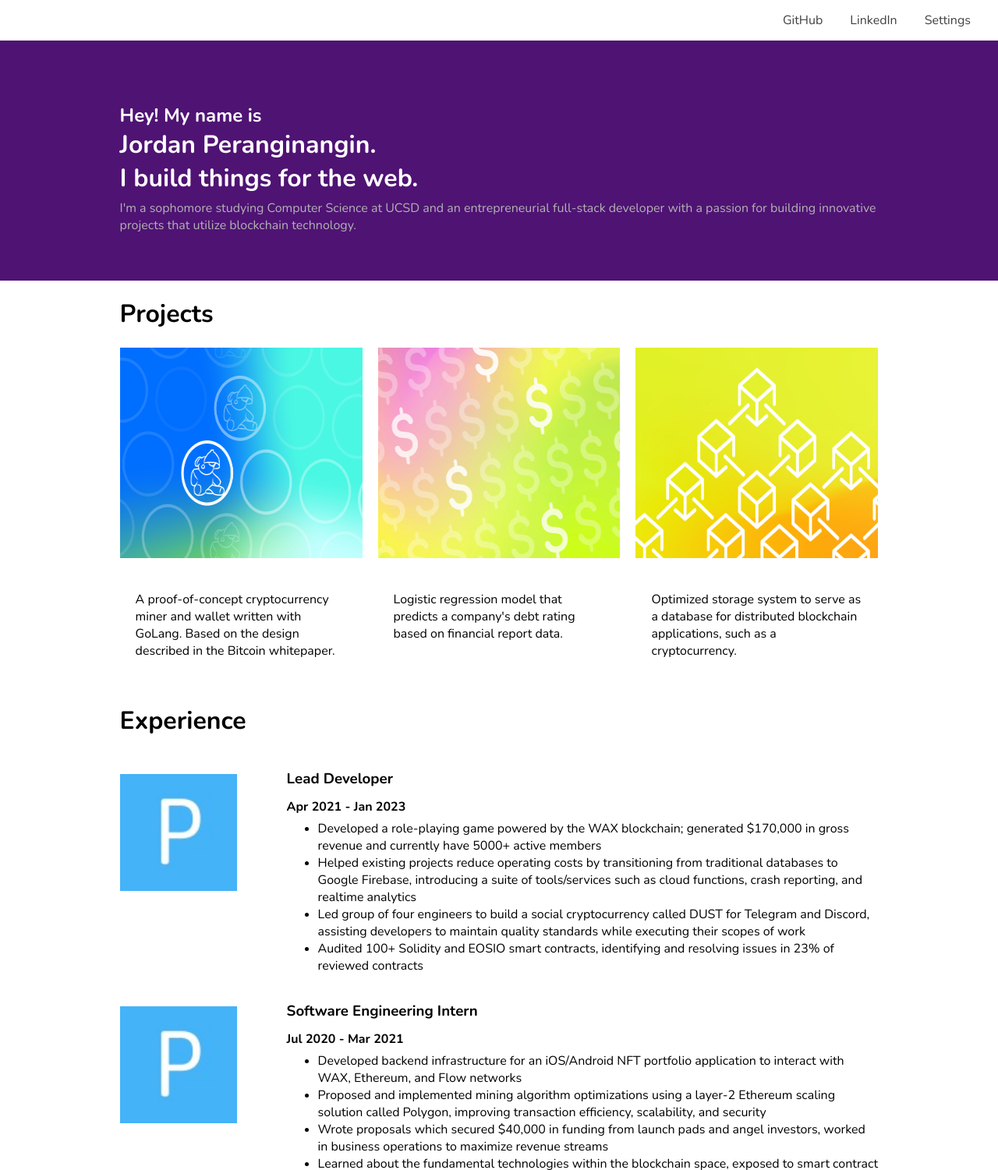
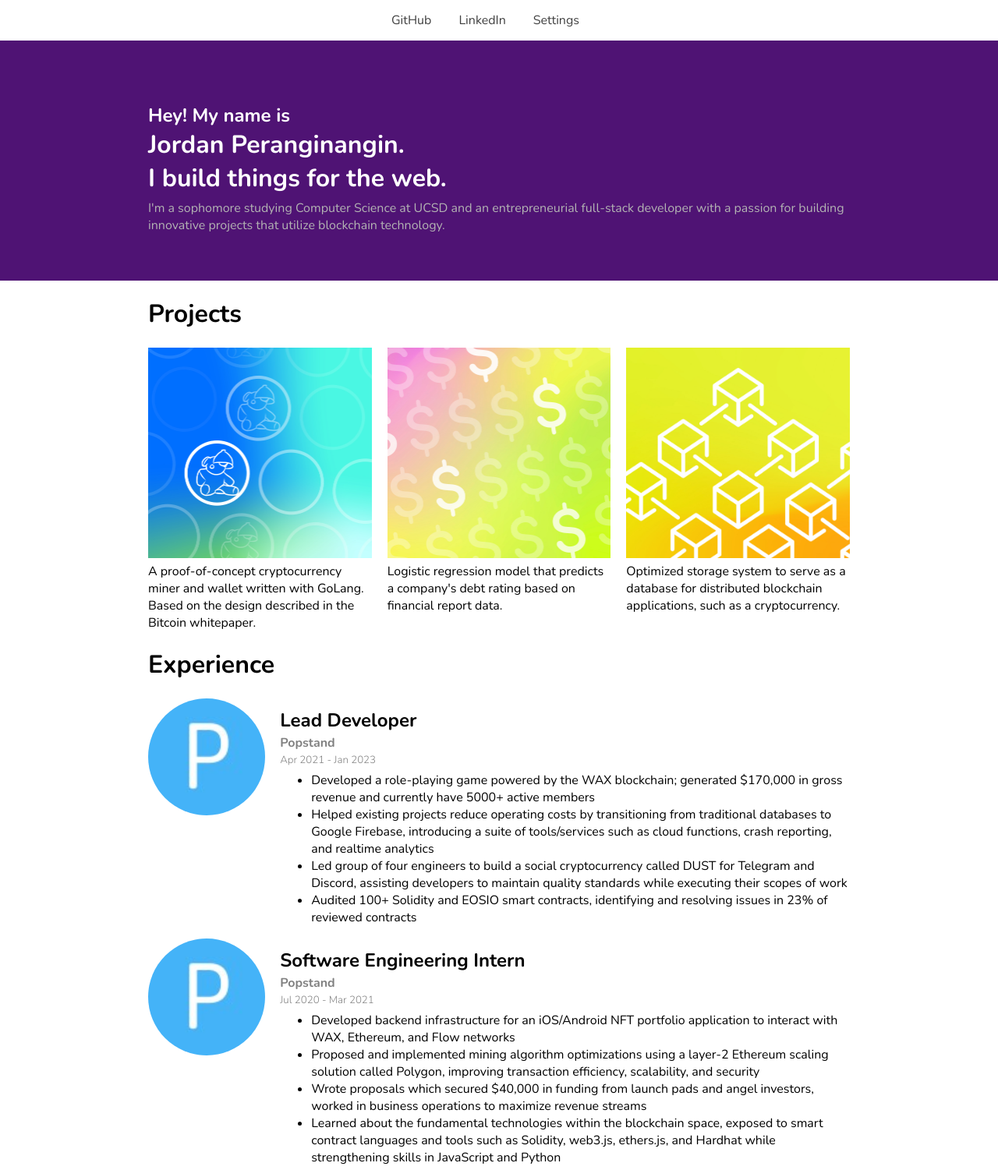
Before and after one commit to kapforty/portfolio-v1, a plain HTML site: page index.html in a window 1280 px wide. Shown: the top 1501 px of the page at 78% size. Drawn offline with Linux system fonts and the light colour scheme.

Commit message:
general formatting/styling updates

```diff
--- a/index.html
+++ b/index.html
@@ -18,9 +18,11 @@
                 </div>
             </nav>
             <div class="hero-content">
-                <h2>Hey! My name is</h2>
-                <h1>Jordan Peranginangin. <br> I build things for the web.</h1>
-                <p>I'm a sophomore studying Computer Science at UCSD and an entrepreneurial full-stack developer with a passion for building innovative projects that utilize blockchain technology.</p>
+                <div class="hero-text">
+                    <h2>Hey! My name is</h2>
+                    <h1>Jordan Peranginangin. <br> I build things for the web.</h1>
+                    <p>I'm a sophomore studying Computer Science at UCSD and an entrepreneurial full-stack developer with a passion for building innovative projects that utilize blockchain technology.</p>
+                </div>
             </div>
     </header>
 
@@ -48,7 +50,8 @@
                     <img src="public/popstand.jpeg" alt="Popstand Logo" width="150" height="150">
                     <div class="experience-content">
                         <h3>Lead Developer</h3>
-                        <h4>Apr 2021 - Jan 2023</h4>
+                        <h4>Popstand</h4>
+                        <h5>Apr 2021 - Jan 2023</h5>
                         <ul>
                             <li>Developed a role-playing game powered by the WAX blockchain; generated $170,000 in gross revenue and currently have 5000+ active members</li>
                             <li>Helped existing projects reduce operating costs by transitioning from traditional databases to Google Firebase, introducing a suite of tools/services such as cloud functions, crash reporting, and realtime analytics</li>
@@ -62,7 +65,8 @@
                     <img src="public/popstand.jpeg" alt="Popstand Logo" width="150" height="150">
                     <div class="experience-content">
                         <h3>Software Engineering Intern</h3>
-                        <h4>Jul 2020 - Mar 2021</h4>
+                        <h4>Popstand</h4>
+                        <h5>Jul 2020 - Mar 2021</h5>
                         <ul>
                             <li>Developed backend infrastructure for an iOS/Android NFT portfolio application to interact with WAX, Ethereum, and Flow networks</li>
                             <li>Proposed and implemented mining algorithm optimizations using a layer-2 Ethereum scaling solution called Polygon, improving transaction efficiency, scalability, and security</li>
@@ -76,7 +80,8 @@
                     <img src="public/robolink.jpeg" alt="Robolink Logo" width="150" height="150">
                     <div class="experience-content">
                         <h3>Robotics Instructor</h3>
-                        <h4>Jun 2021 - Sep 2021</h4>
+                        <h4>Robolink</h4>
+                        <h5>Jun 2021 - Sep 2021</h5>
                         <ul>
                             <li>Curated educational content about engineering and robotics for middle school and high school students</li>
                             <li>Provided virtual and in-person instruction; specializing in computer vision and artificial intelligence</li>
@@ -89,7 +94,8 @@
                     <img src="public/robolink.jpeg" alt="Robolink Logo" width="150" height="150">
                     <div class="experience-content">
                         <h3>Robotic Engineering Intern</h3>
-                        <h4>Nov 2019 - May 2021</h4>
+                        <h4>Robolink</h4>
+                        <h5>Nov 2019 - May 2021</h5>
                         <ul>
                             <li>Developed artificial intelligence and self-driving algorithms for the Codrone Mini and Zumi (Robolink's Educational Robots</li>
                             <li>Helped with unit/performance testing, wrote detailed reports, and presented findings to developers in United States and Korea</li>
--- a/styles.css
+++ b/styles.css
@@ -29,13 +29,23 @@
 
 .hero-content {
     display: flex;
+    flex-direction: row;
+    justify-content: center;
+    background-color: var(--main-purple);
+    width: 100vw;
+}
+
+.hero-text {
+    display: flex;
     flex-direction: column;
     justify-content: center;
-    padding-left: 12vw;
-    padding-right: 12vw;
     padding-top: 70px;
     padding-bottom: 70px;
     background-color: var(--main-purple);
+    min-width: 50vw;
+    max-width: 900px;
+    padding-left: 20px;
+    padding-right: 20px;
 }
 
 .hero-content h1, h2 {
@@ -54,9 +64,14 @@
 .main-content {
     display: flex;
     flex-direction: column;
-    margin-left: 12vw;
-    margin-right: 12vw;
+    /* margin-left: 12vw;
+    margin-right: 12vw; */
     font-family: Nunito, sans-serif;
+    min-width: 50vw;
+    max-width: 900px;
+    justify-content: center;
+    padding-left: 20px;
+    padding-right: 20px;
 }
 
 .projects-content {
@@ -68,6 +83,7 @@
 
 .project-item img{
     max-width: 100%;
+    object-fit: cover;
 }
 
 .project-item p {
@@ -78,7 +94,7 @@
     display: flex;
     flex-direction: row;
     align-items: flex-start;
-    gap: 5vw;
+    gap: 1.5vw;
 }
 
 .experience-content {
@@ -86,14 +102,29 @@
     flex-direction: column;
 }
 
-.experience-content h3, h4 {
+.experience-content h3 {
+    font-size: 1.5rem;
+    color: black;
+}
+
+.experience-content h4 {
+    color: grey;
+    font-weight: 700;
+}
+
+.experience-content h5 {
+    color: grey;
+    font-weight: 300;
+}
+
+.experience-content h3, h4, h5 {
+    margin-top: 12px;
     margin-bottom: -10px;
-    color: black;
     font-family: Nunito, sans-serif;
 }
 
 .experience-content img {
-    margin-top: 25px;
+    border-radius: 50%;
 }
 
 .skills-content {
@@ -105,18 +136,47 @@
     font-weight: bold;
 }
 
+header {
+    display: flex;
+    flex-direction: column;
+    justify-content: center;
+    align-items: center;
+}
+
 body {
     margin: 0;
     width: 100%;
 }
 
+main {
+    display: flex;
+    flex-direction: column;
+    justify-content: center;
+    align-items: center;
+}
+
 h3 {
     color: #B3B3B3;
+    margin-bottom: 0px;
+    margin-top: 0px;
+}
+
+.skills-content h1 {
+    margin-bottom: 0px;
+}
+
+.skills-content ul {
+    margin-top: 0px;
 }
 
 a {
     color: black;
     text-decoration: none;
+}
+
+.project-item p {
+    margin: 0px;
+    padding: 0px;
 }
 
 footer {
```
Also changed, not shown: 2 other files.
